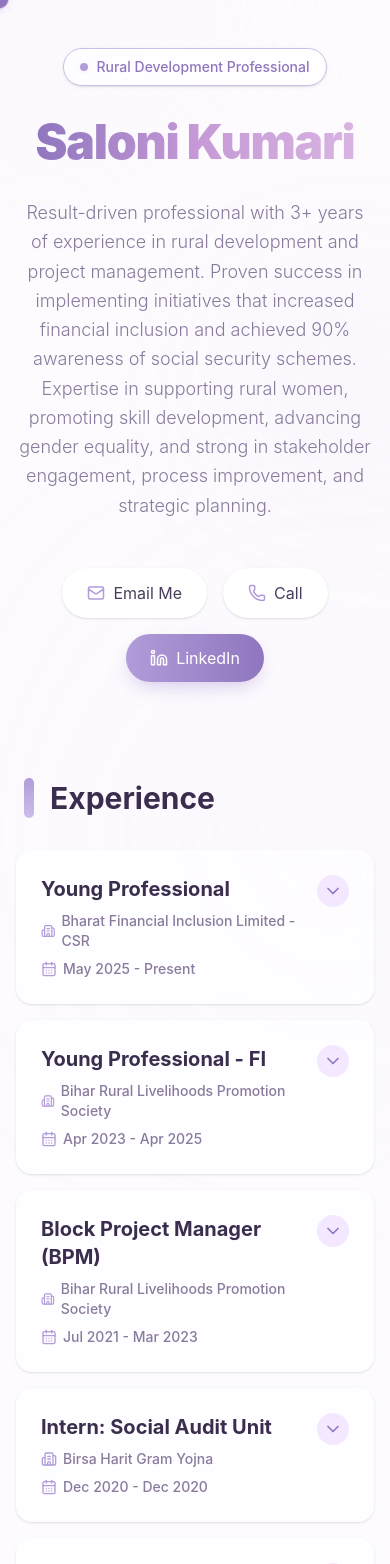
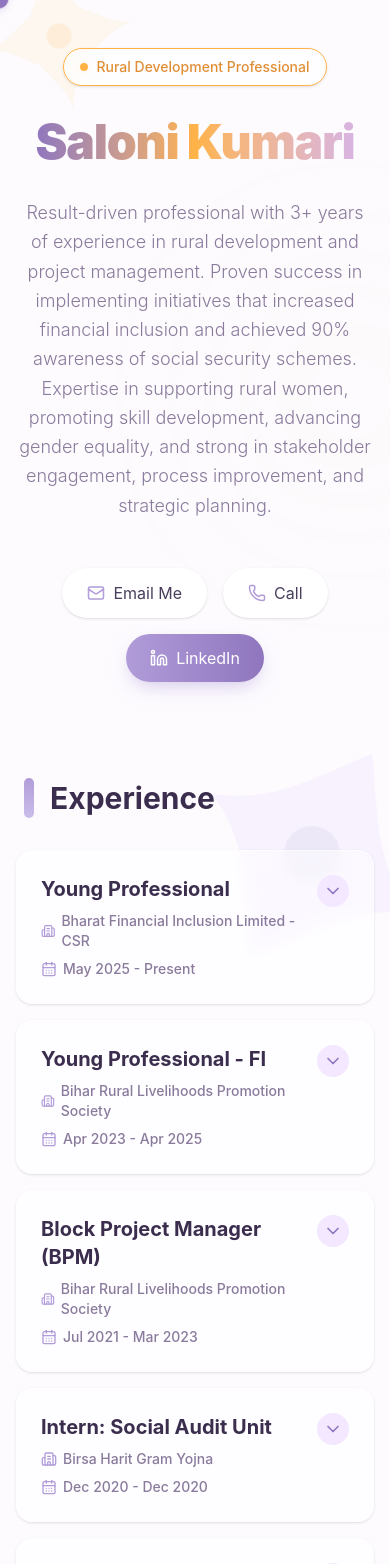
Before and after one commit to SidGitProjects04/saloni-portfolio, a React (Vite) app: page / in a window 390 px wide. Shown: the top 1564 px of the page. Built offline with nearby package versions, Linux system fonts and the light colour scheme.

Commit message:
feat: Add complimentary colors and background floral SVGs

```diff
--- a/src/App.jsx
+++ b/src/App.jsx
@@ -106,10 +106,22 @@ function App() {
 
       <div className="min-h-screen bg-[var(--color-bg-base)] text-[var(--color-text-main)] w-full relative overflow-x-hidden selection:bg-[var(--color-primary)] selection:text-white">
 
-        {/* Decorative Background Elements */}
-        <div className="fixed top-[-10%] left-[-10%] w-[40vw] h-[40vw] rounded-full bg-[var(--color-secondary)] opacity-50 blur-[120px] pointer-events-none" />
-        <div className="fixed bottom-[-10%] right-[-10%] w-[50vw] h-[50vw] rounded-full bg-[#EADDFF] opacity-40 blur-[150px] pointer-events-none" />
-        <div className="fixed top-[40%] right-[-5%] w-[30vw] h-[30vw] rounded-full bg-[var(--color-primary-light)] opacity-30 blur-[100px] pointer-events-none" />
+        {/* ====== Decorative Floral Background Elements ====== */}
+        {/* Top Left Flower */}
+        <svg className="fixed top-[-5%] left-[-5%] w-[40vw] h-[40vw] opacity-20 animate-slow-spin pointer-events-none text-[var(--color-accent-light)]" viewBox="0 0 100 100" fill="currentColor">
+          <path d="M50 0C50 20 70 30 70 50C70 70 50 80 50 100C50 80 30 70 30 50C30 30 50 20 50 0Z" />
+          <path d="M0 50C20 50 30 30 50 30C70 30 80 50 100 50C80 50 70 70 50 70C30 70 20 50 0 50Z" />
+          <circle cx="50" cy="50" r="8" fill="var(--color-accent)" />
+        </svg>
+
+        {/* Bottom Right Giant Flower */}
+        <svg className="fixed bottom-[-15%] right-[-10%] w-[60vw] h-[60vw] opacity-30 pointer-events-none text-[#EADDFF]" viewBox="0 0 100 100" fill="currentColor" style={{ animation: 'slow-spin 40s linear infinite reverse' }}>
+          <path d="M50 0C60 25 80 35 100 50C80 65 60 75 50 100C40 75 20 65 0 50C20 35 40 25 50 0Z" />
+          <circle cx="50" cy="50" r="12" fill="var(--color-primary-light)" />
+        </svg>
+
+        {/* Soft Accent Blur in Center-Right */}
+        <div className="fixed top-[40%] right-[-5%] w-[30vw] h-[30vw] rounded-full bg-[var(--color-accent-light)] opacity-20 blur-[120px] pointer-events-none" />
 
         <div className="max-w-5xl mx-auto px-4 sm:px-6 py-12 md:py-24 relative z-10 space-y-24">
 
@@ -120,19 +132,20 @@ function App() {
             transition={{ duration: 0.8, ease: 'easeOut' }}
             className="text-center space-y-8"
           >
+            {/* UPDATED: Badge uses the new Accent color */}
             <motion.div
-              className="inline-flex items-center gap-2 px-4 py-2 rounded-full bg-white/60 backdrop-blur-md border border-[var(--color-primary-light)] text-[var(--color-primary-dark)] text-sm font-medium shadow-sm"
+              className="inline-flex items-center gap-2 px-4 py-2 rounded-full bg-white/60 backdrop-blur-md border border-[var(--color-accent)] text-[var(--color-accent-dark)] text-sm font-medium shadow-sm"
               style={{ animation: 'float 6s ease-in-out infinite' }}
             >
               <span className="relative flex h-2 w-2">
-                <span className="animate-ping absolute inline-flex h-full w-full rounded-full bg-[var(--color-primary)] opacity-75"></span>
-                <span className="relative inline-flex rounded-full h-2 w-2 bg-[var(--color-primary)]"></span>
+                <span className="animate-ping absolute inline-flex h-full w-full rounded-full bg-[var(--color-accent)] opacity-75"></span>
+                <span className="relative inline-flex rounded-full h-2 w-2 bg-[var(--color-accent)]"></span>
               </span>
               Rural Development Professional
             </motion.div>
 
             <h1 className="text-5xl md:text-7xl lg:text-8xl font-black tracking-tight text-[#3A2D4D] leading-none">
-              <span className="text-transparent bg-clip-text bg-gradient-to-r from-[var(--color-primary-dark)] via-[#C599D6] to-[#D8B4E2]">
+              <span className="text-transparent bg-clip-text bg-gradient-to-r from-[var(--color-primary-dark)] via-[var(--color-accent)] to-[#D8B4E2]">
                 {personalInfo.name}
               </span>
             </h1>
@@ -143,15 +156,15 @@ function App() {
 
             {/* Contact Links */}
             <div className="flex flex-wrap justify-center gap-4 pt-4">
-              <a href={`mailto:${personalInfo.email}`} className="flex items-center gap-2 px-6 py-3 rounded-full bg-white text-[var(--color-text-main)] shadow-sm hover:shadow-md hover:-translate-y-0.5 transition-all border border-white/50">
-                <Mail size={18} className="text-[var(--color-primary)]" />
+              <a href={`mailto:${personalInfo.email}`} className="flex items-center gap-2 px-6 py-3 rounded-full bg-white text-[var(--color-text-main)] shadow-sm hover:shadow-md hover:-translate-y-0.5 transition-all border border-white/50 hover:border-[var(--color-accent)] group">
+                <Mail size={18} className="text-[var(--color-primary)] group-hover:text-[var(--color-accent-dark)] transition-colors" />
                 <span>Email Me</span>
               </a>
-              <a href={`tel:${personalInfo.phone.replace(/\s+/g, '')}`} className="flex items-center gap-2 px-6 py-3 rounded-full bg-white text-[var(--color-text-main)] shadow-sm hover:shadow-md hover:-translate-y-0.5 transition-all border border-white/50">
-                <Phone size={18} className="text-[var(--color-primary)]" />
+              <a href={`tel:${personalInfo.phone.replace(/\s+/g, '')}`} className="flex items-center gap-2 px-6 py-3 rounded-full bg-white text-[var(--color-text-main)] shadow-sm hover:shadow-md hover:-translate-y-0.5 transition-all border border-white/50 hover:border-[var(--color-accent)] group">
+                <Phone size={18} className="text-[var(--color-primary)] group-hover:text-[var(--color-accent-dark)] transition-colors" />
                 <span>Call</span>
               </a>
-              <a href={personalInfo.linkedin} target="_blank" rel="noopener noreferrer" className="flex items-center gap-2 px-6 py-3 rounded-full bg-gradient-to-r from-[var(--color-primary)] to-[var(--color-primary-dark)] text-white shadow-[0_8px_20px_-6px_rgba(177,156,217,0.6)] hover:shadow-[0_12px_25px_-6px_rgba(177,156,217,0.8)] hover:-translate-y-0.5 transition-all">
+              <a href={personalInfo.linkedin} target="_blank" rel="noopener noreferrer" className="flex items-center gap-2 px-6 py-3 rounded-full bg-gradient-to-r from-[var(--color-primary)] to-[var(--color-primary-dark)] text-white shadow-[0_8px_20px_-6px_rgba(177,156,217,0.6)] hover:shadow-[0_12px_25px_-6px_rgba(255,179,71,0.6)] hover:-translate-y-0.5 transition-all hover:bg-gradient-to-r hover:from-[var(--color-accent)] hover:to-[var(--color-accent-dark)]">
                 <Linkedin size={18} />
                 <span>LinkedIn</span>
               </a>
@@ -193,8 +206,8 @@ function App() {
                     key={skill.name}
                     className="flex flex-col items-center justify-center p-6 text-center gap-3 bg-white/60 hover:bg-white backdrop-blur-sm border border-white rounded-2xl shadow-sm hover:shadow-md transition-all duration-300 group"
                   >
-                    <div className="w-12 h-12 rounded-full bg-[var(--color-secondary)]/50 group-hover:bg-[var(--color-secondary)] flex items-center justify-center transition-colors">
-                      <IconComponent size={24} className="text-[var(--color-primary-dark)]" />
+                    <div className="w-12 h-12 rounded-full bg-[var(--color-secondary)]/50 group-hover:bg-[var(--color-accent-light)] flex items-center justify-center transition-colors">
+                      <IconComponent size={24} className="text-[var(--color-primary-dark)] group-hover:text-[var(--color-accent-dark)] transition-colors" />
                     </div>
                     <span className="font-medium text-[#3A2D4D] text-sm md:text-base">{skill.name}</span>
                   </motion.div>
@@ -209,14 +222,14 @@ function App() {
             {/* Education */}
             <div className="space-y-8">
               <div className="flex items-center gap-4 px-2">
-                <div className="h-10 w-2.5 rounded-full bg-gradient-to-b from-[var(--color-primary-light)] to-[#EADDFF]" />
+                <div className="h-10 w-2.5 rounded-full bg-gradient-to-b from-[var(--color-primary-light)] to-[var(--color-accent-light)]" />
                 <h2 className="text-3xl font-bold text-[#3A2D4D]">Education</h2>
               </div>
               <div className="space-y-4">
                 {education.map((edu, idx) => (
-                  <GlassCard key={idx} className="p-6">
+                  <GlassCard key={idx} className="p-6 border-l-4 border-[var(--color-accent)] border-t-white border-r-white border-b-white">
                     <div className="flex gap-4">
-                      <div className="w-12 h-12 rounded-full bg-white flex flex-shrink-0 items-center justify-center shadow-sm text-[var(--color-primary)]">
+                      <div className="w-12 h-12 rounded-full bg-[var(--color-accent-light)]/50 flex flex-shrink-0 items-center justify-center shadow-sm text-[var(--color-accent-dark)]">
                         <GraduationCap size={24} />
                       </div>
                       <div>
@@ -235,14 +248,14 @@ function App() {
             {/* Certifications & Diplomas */}
             <div className="space-y-8">
               <div className="flex items-center gap-4 px-2">
-                <div className="h-10 w-2.5 rounded-full bg-gradient-to-b from-[#C599D6] to-[#EADDFF]" />
+                <div className="h-10 w-2.5 rounded-full bg-gradient-to-b from-[var(--color-accent)] to-[#EADDFF]" />
                 <h2 className="text-3xl font-bold text-[#3A2D4D]">Certifications</h2>
               </div>
               <div className="space-y-4">
                 {certifications.map((cert, idx) => (
                   <GlassCard key={idx} className="p-6">
                     <div className="flex gap-4">
-                      <div className="w-12 h-12 rounded-full bg-white flex flex-shrink-0 items-center justify-center shadow-sm text-[var(--color-primary)]">
+                      <div className="w-12 h-12 rounded-full bg-[var(--color-accent-light)]/50 flex flex-shrink-0 items-center justify-center shadow-sm text-[var(--color-accent-dark)]">
                         <Award size={24} />
                       </div>
                       <div>
@@ -263,24 +276,24 @@ function App() {
           {/* ====== ACHIEVEMENTS & EXTRA-CURRICULAR ====== */}
           <section className="space-y-8">
             <div className="flex items-center gap-4 px-2">
-              <div className="h-10 w-2.5 rounded-full bg-gradient-to-b from-[#D8B4E2] to-[#EADDFF]" />
+              <div className="h-10 w-2.5 rounded-full bg-gradient-to-b from-[#D8B4E2] to-[var(--color-accent-light)]" />
               <h2 className="text-3xl md:text-4xl font-bold text-[#3A2D4D]">Achievements & Activities</h2>
             </div>
 
             <div className="grid md:grid-cols-2 gap-6">
               {/* Highlight Art Achievements */}
-              <GlassCard className="p-8 md:col-span-2 bg-gradient-to-br from-white/60 to-[var(--color-secondary)]/30 overflow-hidden relative">
+              <GlassCard className="p-8 md:col-span-2 bg-gradient-to-br from-white/80 to-[var(--color-accent-light)]/30 overflow-hidden relative">
                 {/* Decorative Art icon bg */}
-                <Palette strokeWidth={1} size={200} className="absolute -right-10 -bottom-10 text-[var(--color-primary-light)]/20 rotate-12" />
+                <Palette strokeWidth={1} size={200} className="absolute -right-10 -bottom-10 text-[var(--color-accent)]/10 rotate-12" />
 
                 <h3 className="text-2xl font-bold text-[#3A2D4D] mb-6 flex items-center gap-3 relative z-10">
-                  <Trophy className="text-[var(--color-primary)]" />
+                  <Trophy className="text-[var(--color-accent-dark)]" />
                   Arts & Performance
                 </h3>
 
                 <div className="grid sm:grid-cols-2 gap-6 relative z-10">
                   {achievements.map((ach, idx) => (
-                    <div key={idx} className="bg-white/50 rounded-2xl p-5 border border-white shadow-sm space-y-3">
+                    <div key={idx} className="bg-white/80 rounded-2xl p-5 border border-[var(--color-accent-light)] shadow-sm space-y-3 hover:shadow-md transition-all">
                       <h4 className="font-bold text-lg text-[#3A2D4D]">{ach.title}</h4>
                       <p className="text-[var(--color-text-muted)] text-sm leading-relaxed">{ach.description}</p>
                     </div>
@@ -290,9 +303,9 @@ function App() {
 
               {/* Extra-curriculars */}
               {extracurriculars.map((activity, idx) => (
-                <GlassCard key={idx} className="p-6 flex items-start gap-4">
+                <GlassCard key={idx} className="p-6 flex items-start gap-4 hover:border-[var(--color-accent-light)] transition-colors">
                   <div className="mt-1">
-                    <div className="w-2 h-2 rounded-full bg-[var(--color-primary)]" />
+                    <div className="w-2 h-2 rounded-full bg-[var(--color-accent)]" />
                   </div>
                   <p className="text-[var(--color-text-main)] leading-relaxed">{activity.description}</p>
                 </GlassCard>
```
Also changed, not shown: src/index.css (+12 -0 lines).
